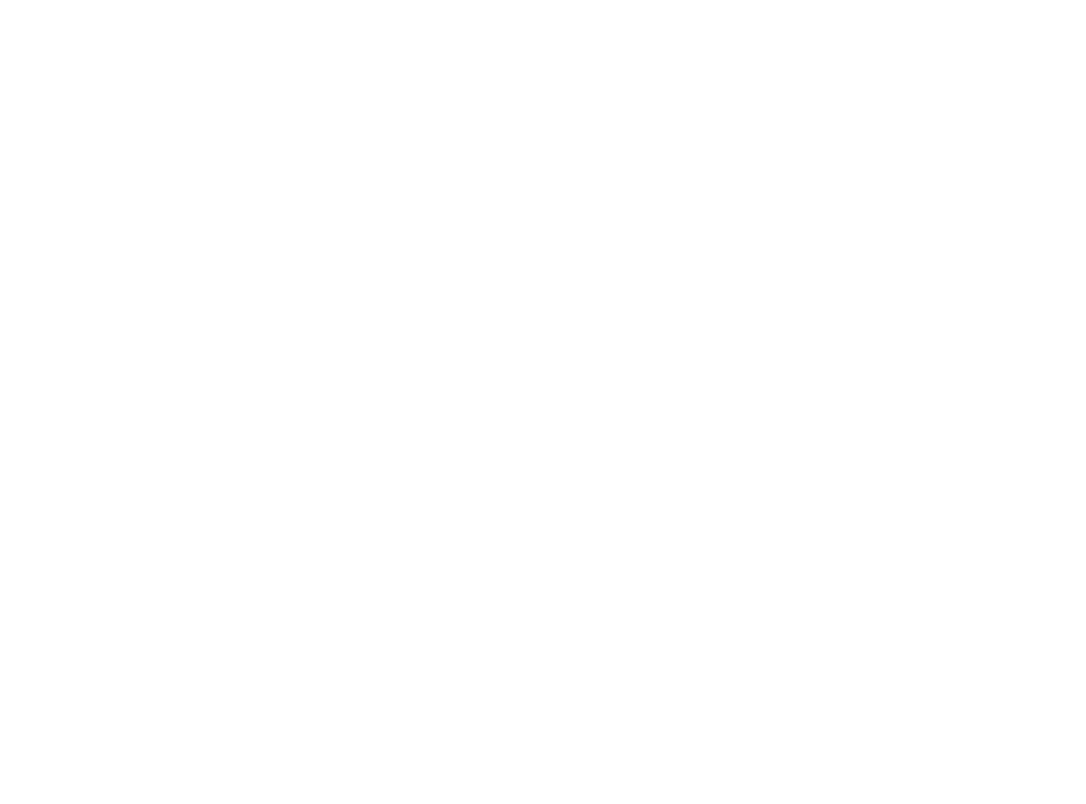
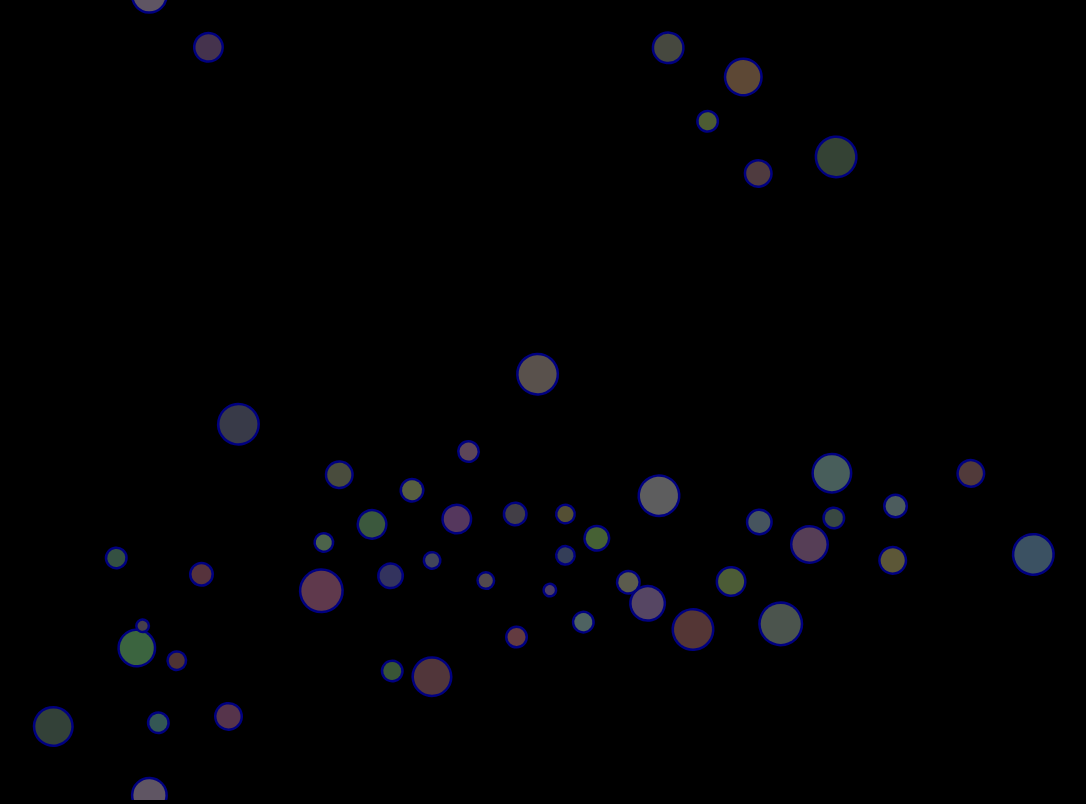
Before and after one commit to amatiasq/flocking, a plain HTML site: page index.html in a window 1280 px wide. Shown: the whole page, without its empty margins (39-1125 px from the left). Drawn offline with Linux system fonts and the light colour scheme; the site is published under a folder, as on GitHub Pages, so addresses that start at the root find nothing.

Commit message:
deploy: b17320ff110f18e475656f4eaed102c523527fe0

```diff
--- a/index.html
+++ b/index.html
@@ -4,7 +4,7 @@
     <meta charset="UTF-8" />
     <meta name="viewport" content="width=device-width, initial-scale=1.0" />
     <title>Flocking</title>
-    <script type="module" crossorigin src="/assets/index-DFCF-gXi.js"></script>
+    <script type="module" crossorigin src="./assets/index-DFCF-gXi.js"></script>
   </head>
   <body>
   </body>
```
